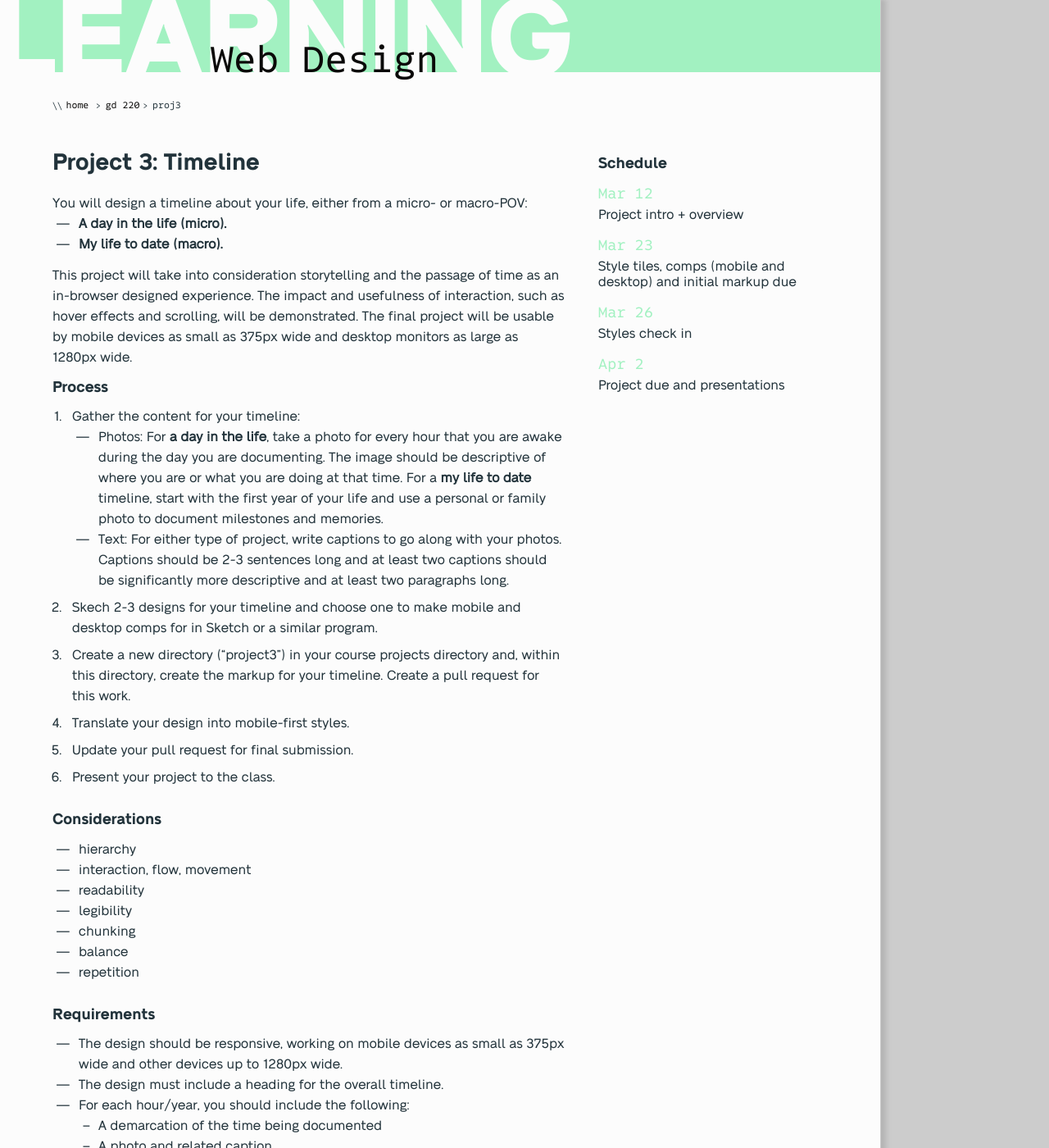
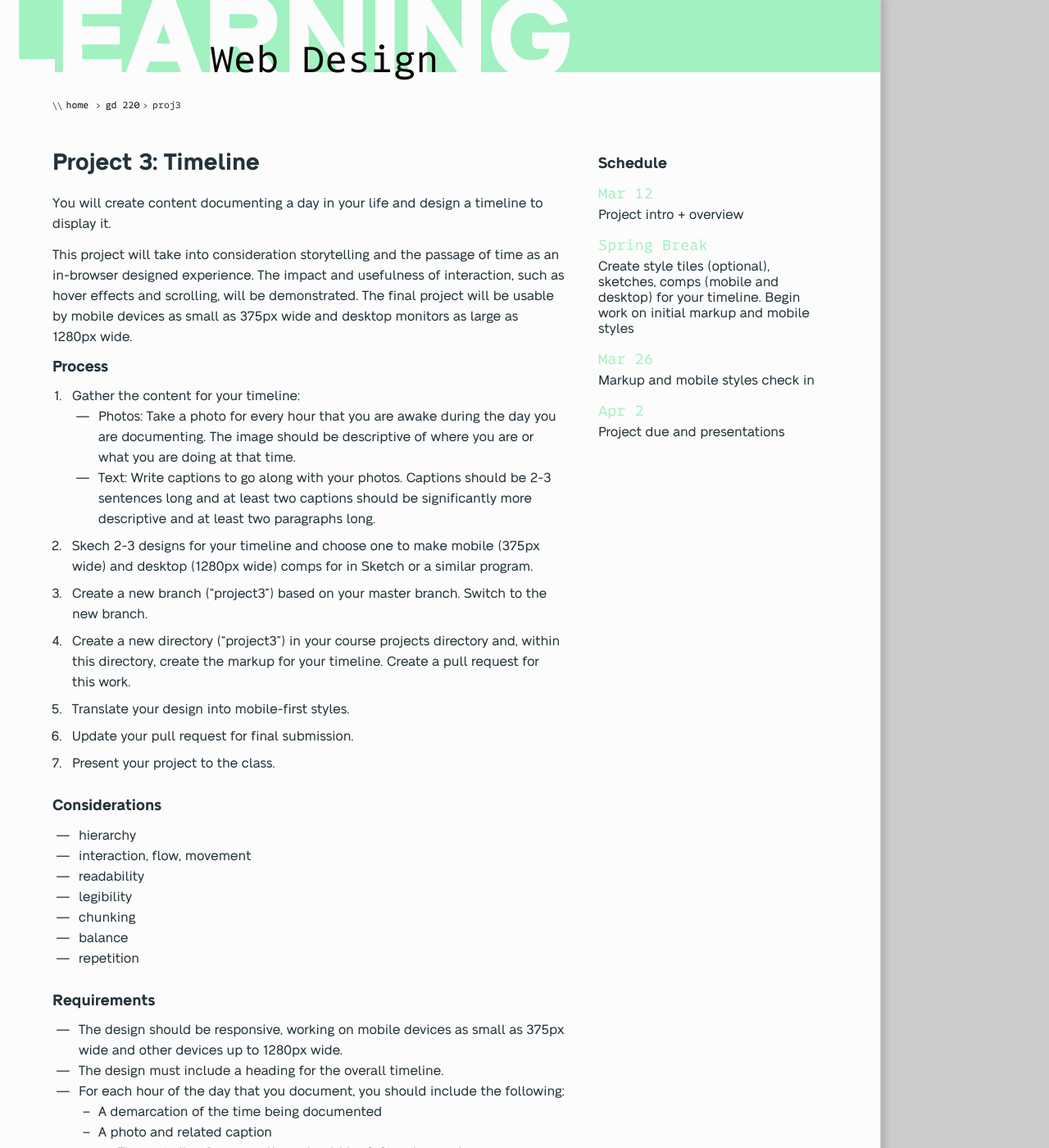
Before and after one commit to mica-web/mica-web.github.io, a Jekyll site: the page built from gd-220/proj3.md, in a window 1280 px wide and 1400 px high. Shown: the whole window at 82% size. Built offline with Jekyll 4.4.1, drawn with Linux system fonts in a browser that asks for light colours; some web fonts are replaced.

Commit message:
Update proj3

```diff
--- a/gd-220/proj3.md
+++ b/gd-220/proj3.md
@@ -9,10 +9,7 @@ type: project
 <header>
 # Project 3: Timeline
 
-You will design a timeline about your life, either from a micro- or macro-POV:
-
-- **A day in the life (micro).**
-- **My life to date (macro).**
+You will create content documenting a day in your life and design a timeline to display it.
 
 This project will take into consideration storytelling and the passage of time as an in-browser designed experience. The impact and usefulness of interaction, such as hover effects and scrolling, will be demonstrated. The final project will be usable by mobile devices as small as 375px wide and desktop monitors as large as 1280px wide.
 </header>
@@ -21,9 +18,10 @@ This project will take into consideration storytelling and the passage of time a
 
 ## Process
 1. Gather the content for your timeline:
-  - Photos: For **a day in the life**, take a photo for every hour that you are awake during the day you are documenting. The image should be descriptive of where you are or what you are doing at that time. For a **my life to date** timeline, start with the first year of your life and use a personal or family photo to document milestones and memories.
-  - Text:  For either type of project, write captions to go along with your photos. Captions should be 2-3 sentences long and at least two captions should be significantly more descriptive and at least two paragraphs long.
-1. Skech 2-3 designs for your timeline and choose one to make mobile and desktop comps for in Sketch or a similar program.
+  - Photos: Take a photo for every hour that you are awake during the day you are documenting. The image should be descriptive of where you are or what you are doing at that time.
+  - Text:  Write captions to go along with your photos. Captions should be 2-3 sentences long and at least two captions should be significantly more descriptive and at least two paragraphs long.
+1. Skech 2-3 designs for your timeline and choose one to make mobile (375px wide) and desktop (1280px wide) comps for in Sketch or a similar program.
+1. Create a new branch ("project3") based on your master branch. Switch to the new branch.
 1. Create a new directory ("project3") in your course projects directory and, within this directory, create the markup for your timeline. Create a pull request for this work.
 1. Translate your design into mobile-first styles.
 1. Update your pull request for final submission.
@@ -41,7 +39,7 @@ This project will take into consideration storytelling and the passage of time a
 ## Requirements
 - The design should be responsive, working on mobile devices as small as 375px wide and other devices up to 1280px wide.
 - The design must include a heading for the overall timeline.
-- For each hour/year, you should include the following:
+- For each hour of the day that you document, you should include the following:
   - A demarcation of the time being documented
   - A photo and related caption
     - The majority of your captions should be 2-3 sentences long.
@@ -59,12 +57,15 @@ This project will take into consideration storytelling and the passage of time a
 <dl>
 <dt>Mar 12</dt>
 <dd>Project intro + overview</dd>
-<dt>Mar 23</dt>
-<dd>Style tiles, comps (mobile and desktop) and initial markup due</dd>
+<dt>Spring Break</dt>
+<dd>Create style tiles (optional), sketches, comps (mobile and desktop) for your timeline. Begin work on initial  markup and mobile styles</dd>
 <dt>Mar 26</dt>
-<dd>Styles check in</dd>
+<dd>Markup and mobile styles check in</dd>
 <dt>Apr 2</dt>
 <dd>Project due and presentations</dd>
 </dl>
 
+<!-- <h2>Rubric</h2>
+<a href="" target="_blank">Google Sheet example</a> -->
+
 </aside>
```
Also changed, not shown: _includes/gd-220/projects.md (+1 -1 lines).
